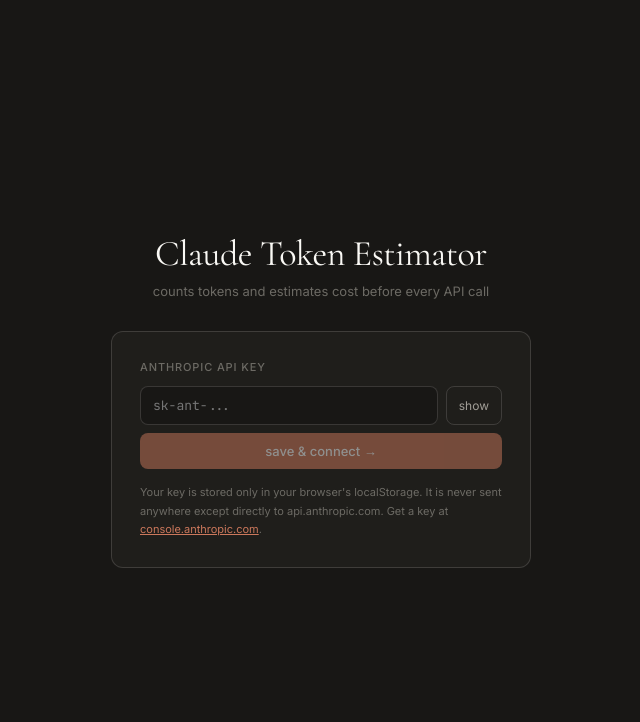
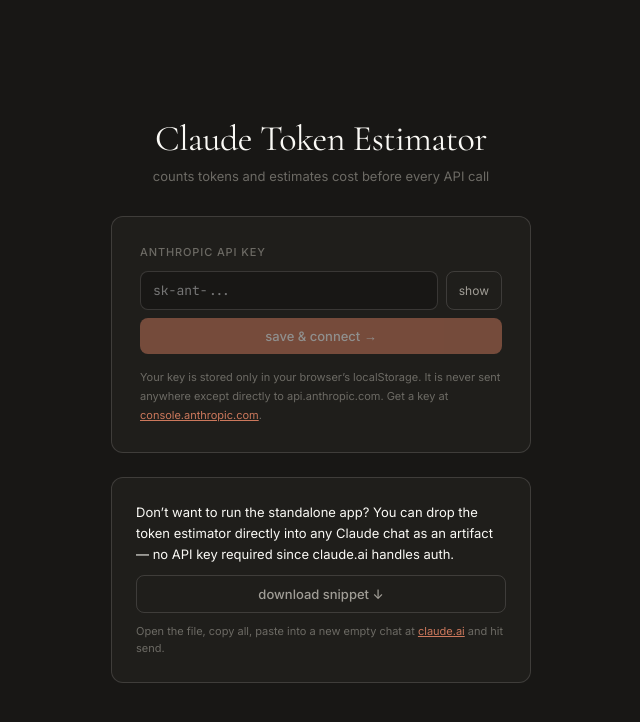
Before and after one commit to arielnishri-svg/token-estimator, a React (Vite) app: page / in a window 1280 px wide. Shown: the top 722 px of the page, without its empty margins (319-959 px from the left). Built offline with nearby package versions, Linux system fonts and the light colour scheme.

Commit message:
feat: snippet download on login screen

```diff
--- a/src/App.jsx
+++ b/src/App.jsx
@@ -221,8 +221,22 @@
           {testing ? "verifying…" : "save & connect →"}
         </button>
         <div style={{ fontSize: 11, color: T.muted, marginTop: 14, lineHeight: 1.7 }}>
-          Your key is stored only in your browser's localStorage. It is never sent anywhere except directly to api.anthropic.com.
+          Your key is stored only in your browser’s localStorage. It is never sent anywhere except directly to api.anthropic.com.
           Get a key at <a href="https://console.anthropic.com" target="_blank" rel="noreferrer" style={{ color: T.coral }}>console.anthropic.com</a>.
+        </div>
+      </div>
+
+      <div style={{ width: "100%", maxWidth: 420, background: T.bg1, border: `1px solid ${T.hairline2}`, borderRadius: 12, padding: 24 }}>
+        <div style={{ fontSize: 13, color: T.onDark, marginBottom: 10, lineHeight: 1.6 }}>
+          Don’t want to run the standalone app? You can drop the token estimator directly into any Claude chat as an artifact — no API key required since claude.ai handles auth.
+        </div>
+        <a href="/snippet.txt" download="claude-token-estimator-snippet.txt" style={{
+          display: "block", textAlign: "center", fontFamily: T.sans, fontSize: 13, fontWeight: 500,
+          color: T.onDarkSoft, textDecoration: "none", border: `1px solid ${T.hairline2}`,
+          borderRadius: 8, padding: "10px", cursor: "pointer",
+        }}>download snippet ↓</a>
+        <div style={{ fontSize: 11, color: T.muted, marginTop: 10, lineHeight: 1.6 }}>
+          Open the file, copy all, paste into a new empty chat at <a href="https://claude.ai" target="_blank" rel="noreferrer" style={{ color: T.coral }}>claude.ai</a> and hit send.
         </div>
       </div>
     </div>
```
